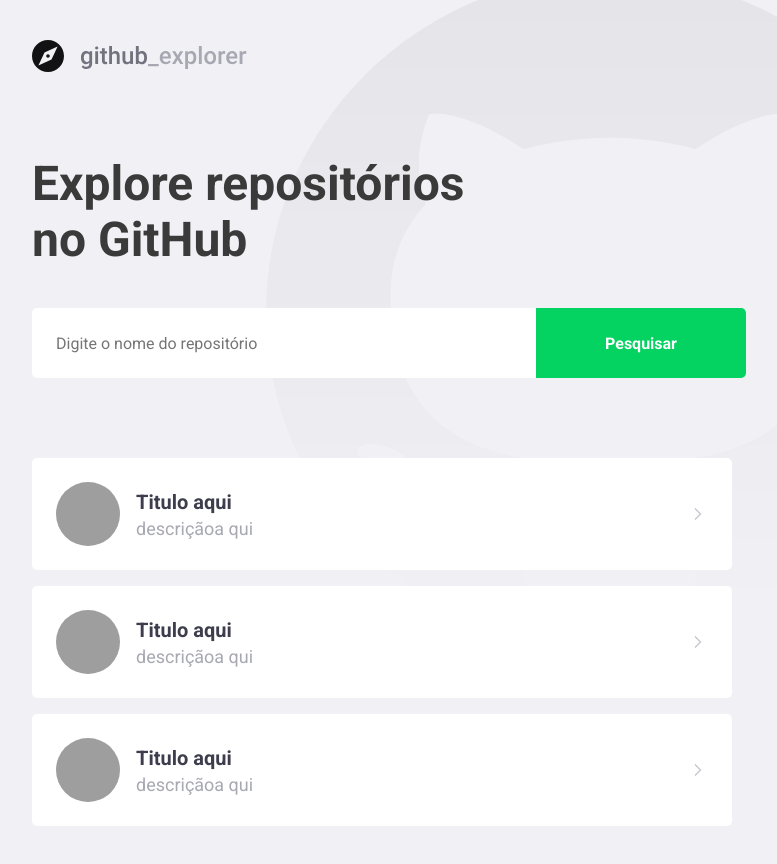
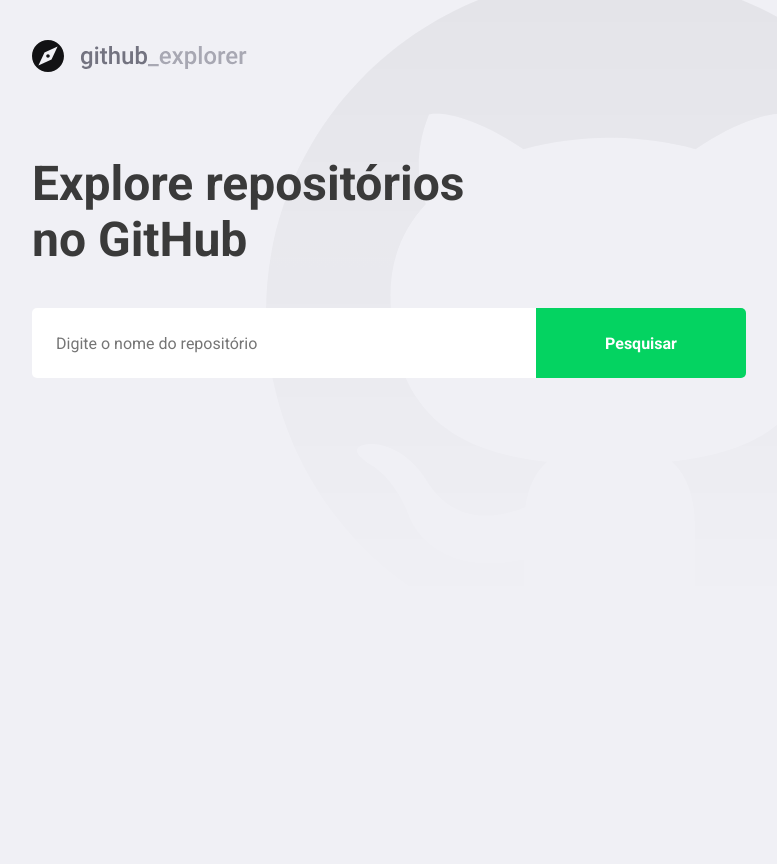
Before and after one commit to mlpbraga/gostack-gitrepos, a React (Create React App) app: page / in a window 1280 px wide. Shown: the whole page, without its empty margins (148-925 px from the left). After the commit the page ends 800 px from the top, so only its background shows below. Built offline with nearby package versions, Linux system fonts and the light colour scheme; grey boxes are pictures that could not be loaded; the HTML template or start-up script is replaced by a standard one.

Commit message:
feat: add api service

```diff
--- a/package.json
+++ b/package.json
@@ -10,6 +10,7 @@
     "@types/node": "^12.0.0",
     "@types/react": "^16.9.0",
     "@types/react-dom": "^16.9.0",
+    "axios": "^0.19.2",
     "polished": "^3.6.5",
     "react": "^16.13.1",
     "react-dom": "^16.13.1",
--- a/src/pages/Dashboard/index.tsx
+++ b/src/pages/Dashboard/index.tsx
@@ -1,52 +1,59 @@
-import React from 'react';
+import React, { useState, useEffect, FormEvent } from 'react';
 import { FiChevronRight } from 'react-icons/fi';
 import logoImg from '../../assets/logo.svg';
-
+import api from '../../services/api';
 import { Title, Form, Repositories } from './styles';
 
+interface Repository {
+  id: number;
+  full_name: string;
+  description: string;
+  owner: {
+    login: string;
+    avatar_url: string;
+  };
+}
+
 const Dashboard: React.FC = () => {
+  const [input, setInput] = useState('');
+  const [repositories, setRepositories] = useState<Repository[]>([]);
+
+  const handleAddRepositories = async (
+    event: FormEvent<HTMLFormElement>,
+  ): Promise<void> => {
+    event.preventDefault();
+
+    const response = await api.get<Repository>(
+      `repos/${input.replace('-', '%2D')}`,
+    );
+    const repository = response.data;
+    setRepositories([...repositories, repository]);
+    setInput('');
+  };
+
   return (
     <>
       <img src={logoImg} alt="Github Explorer" />
       <Title>Explore repositórios no GitHub</Title>
-      <Form>
-        <input placeholder="Digite o nome do repositório" />
+      <Form onSubmit={handleAddRepositories}>
+        <input
+          value={input}
+          onChange={e => setInput(e.target.value)}
+          placeholder="Digite o nome do repositório"
+        />
         <button type="submit">Pesquisar</button>
       </Form>
       <Repositories>
-        <a href="teste">
-          <img
-            src="https://avatars2.githubusercontent.com/u/28370139?s=460&u=65ae03943a50815a79c6a2b86f7fa82745f7d5ec&v=4"
-            alt="Girhub Image"
-          />
-          <div>
-            <strong>Titulo aqui</strong>
-            <p>descriçãoa qui</p>
-          </div>
-          <FiChevronRight size={20} />
-        </a>
-        <a href="teste">
-          <img
-            src="https://avatars2.githubusercontent.com/u/28370139?s=460&u=65ae03943a50815a79c6a2b86f7fa82745f7d5ec&v=4"
-            alt="Girhub Image"
-          />
-          <div>
-            <strong>Titulo aqui</strong>
-            <p>descriçãoa qui</p>
-          </div>
-          <FiChevronRight size={20} />
-        </a>
-        <a href="teste">
-          <img
-            src="https://avatars2.githubusercontent.com/u/28370139?s=460&u=65ae03943a50815a79c6a2b86f7fa82745f7d5ec&v=4"
-            alt="Girhub Image"
-          />
-          <div>
-            <strong>Titulo aqui</strong>
-            <p>descriçãoa qui</p>
-          </div>
-          <FiChevronRight size={20} />
-        </a>
+        {repositories.map(repo => (
+          <a key={repo.id} href="teste">
+            <img src={repo.owner.avatar_url} alt={repo.owner.login} />
+            <div>
+              <strong>{repo.full_name}</strong>
+              <p>{repo.description}</p>
+            </div>
+            <FiChevronRight size={20} />
+          </a>
+        ))}
       </Repositories>
     </>
   );
--- a/src/pages/Dashboard/styles.ts
+++ b/src/pages/Dashboard/styles.ts
@@ -70,7 +70,8 @@
     }
 
     div {
-      margin-left: 16px;
+      margin: 0 16px;
+      flex: 1%;
 
       strong {
         font-size: 20px;
--- /dev/null
+++ b/src/services/api.ts
@@ -0,0 +1,7 @@
+import axios from 'axios';
+
+const api = axios.create({
+  baseURL: 'https://api.github.com',
+});
+
+export default api;
```
Also changed, not shown: .eslintrc.json, 1 other file (tests, documents, lock files or other folders).
